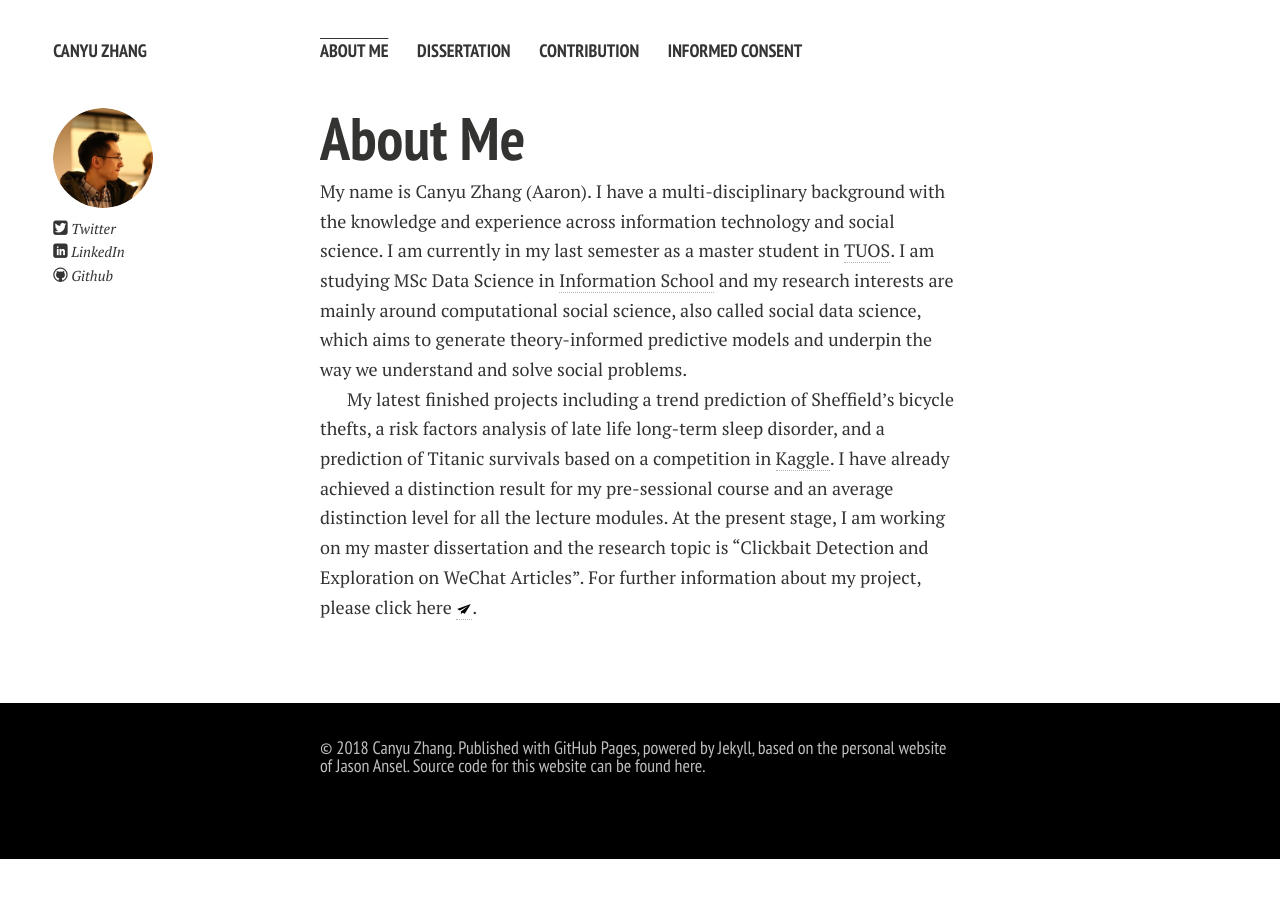
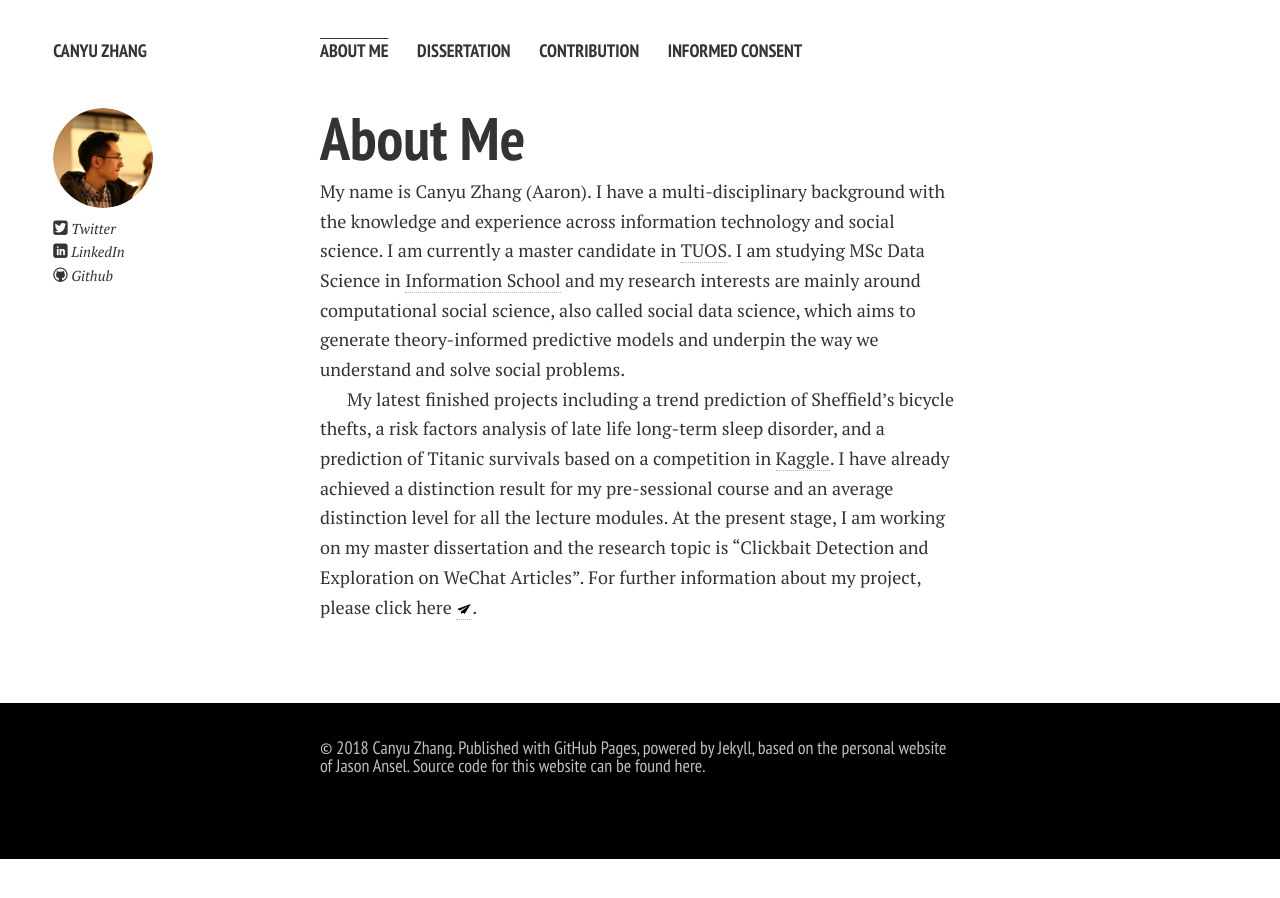
Before and after one commit to aaronzhangcanyu/aaronzhangcanyu.github.io, a Jekyll site: the page built from index.md, in a window 1280 px wide. Built offline with Jekyll 4.4.1, drawn with Linux system fonts in a browser that asks for light colours; nearby versions of some CDN libraries; Markdown is read by kramdown in place of the engine named in the settings; our own code applies the rules of GitHub Pages for plain Markdown files.

Commit message:
Update index.md

```diff
--- a/index.md
+++ b/index.md
@@ -6,7 +6,7 @@ layout: page
 
 My name is Canyu Zhang (Aaron). I have a multi-disciplinary background with the
 knowledge and experience across information technology and social science.
-I am currently in my last semester as a master student in [TUOS].
+I am currently a master candidate in [TUOS].
 I am studying MSc Data Science in [Information School]
 and my research interests are mainly around computational social science,
 also called social data science, which aims to generate theory-informed predictive models
```
